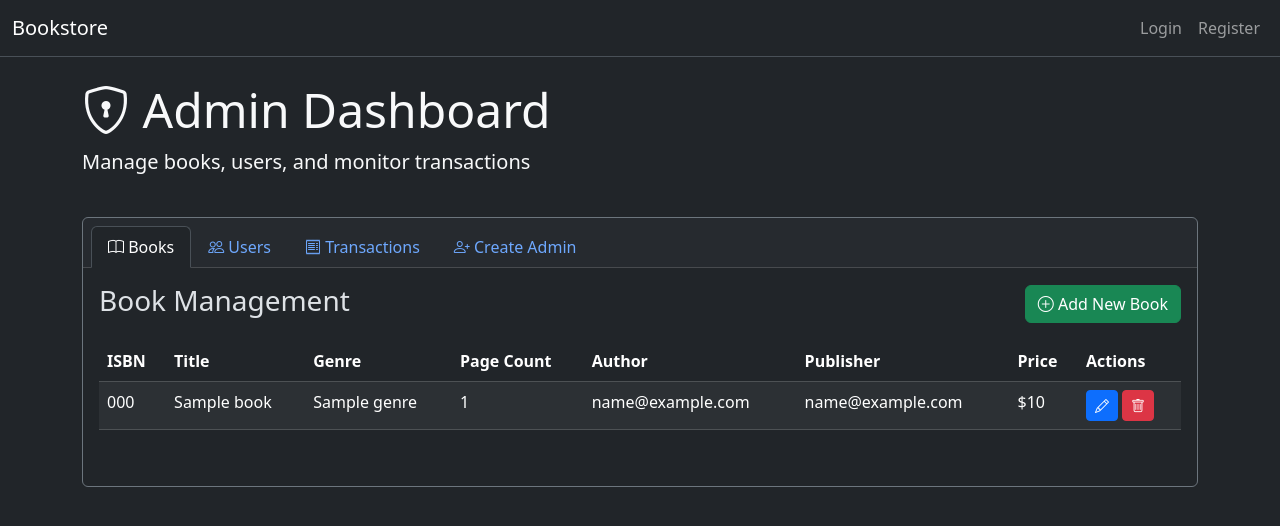
After one commit to ZBerritt/bookstore-db, a Flask app: template templates/admin.html in a window 1280 px wide. The commit adds this page. Shown: the top 526 px of the page. Run offline with Flask 3, Linux system fonts and the light colour scheme; the template is opened without the code that fills it: most values are stand-ins (such as "Sample title", 1, 10 or a date in 2020).

Commit message:
Create admin account and page

```diff
--- a/scripts/setup.sql
+++ b/scripts/setup.sql
@@ -27,16 +27,18 @@ CREATE TABLE IF NOT EXISTS Book_Author (
 );
 
 CREATE TABLE IF NOT EXISTS User (
-    ID INT AUTO_INCREMENT PRIMARY KEY,
+    ID INT PRIMARY KEY,
     Username VARCHAR(255) NOT NULL,
     Email VARCHAR(255) NOT NULL,
     Password VARCHAR(255) NOT NULL,
+    Role Enum("customer", "admin", "author", "publisher") NOT NULL DEFAULT "customer",
+    Status Enum("active", "inactive", "terminated") NOT NULL DEFAULT "active",
     Phone_Number VARCHAR(20),
     Address TEXT
 );
 
 CREATE TABLE IF NOT EXISTS Transaction (
-    ID INT AUTO_INCREMENT PRIMARY KEY,
+    ID INT PRIMARY KEY,
     Date DATE NOT NULL,
     Return_Date DATE,
     Price DECIMAL(10, 2) NOT NULL,
--- /dev/null
+++ b/templates/admin.html
@@ -0,0 +1,229 @@
+{% extends "base.html" %}
+
+{% block title %}Admin Dashboard{% endblock %}
+
+{% block content %}
+<div class="row mb-4">
+    <div class="col">
+        <h1 class="display-5"><i class="bi bi-shield-lock"></i> Admin Dashboard</h1>
+        <p class="lead">Manage books, users, and monitor transactions</p>
+    </div>
+</div>
+
+<div class="card bg-dark border border-secondary mb-4">
+    <div class="card-header">
+        <ul class="nav nav-tabs card-header-tabs" id="adminTabs" role="tablist">
+            <li class="nav-item" role="presentation">
+                <button class="nav-link active" id="books-tab" data-bs-toggle="tab" data-bs-target="#books" type="button" role="tab" aria-controls="books" aria-selected="true">
+                    <i class="bi bi-book"></i> Books
+                </button>
+            </li>
+            <li class="nav-item" role="presentation">
+                <button class="nav-link" id="users-tab" data-bs-toggle="tab" data-bs-target="#users" type="button" role="tab" aria-controls="users" aria-selected="false">
+                    <i class="bi bi-people"></i> Users
+                </button>
+            </li>
+            <li class="nav-item" role="presentation">
+                <button class="nav-link" id="transactions-tab" data-bs-toggle="tab" data-bs-target="#transactions" type="button" role="tab" aria-controls="transactions" aria-selected="false">
+                    <i class="bi bi-receipt"></i> Transactions
+                </button>
+            </li>
+            <li class="nav-item" role="presentation">
+                <button class="nav-link" id="new-admin-tab" data-bs-toggle="tab" data-bs-target="#new-admin" type="button" role="tab" aria-controls="new-admin" aria-selected="false">
+                    <i class="bi bi-person-plus"></i> Create Admin
+                </button>
+            </li>
+        </ul>
+    </div>
+
+    <div class="card-body">
+        <div class="tab-content" id="adminTabsContent">
+            <!-- Books Management Tab -->
+            <div class="tab-pane fade show active" id="books" role="tabpanel" aria-labelledby="books-tab">
+                <div class="row mb-4">
+                    <div class="col-md-12 mb-3">
+                        <div class="d-flex justify-content-between align-items-center">
+                            <h3>Book Management</h3>
+                            <button class="btn btn-success" data-bs-toggle="modal" data-bs-target="#addBookModal">
+                                <i class="bi bi-plus-circle"></i> Add New Book
+                            </button>
+                        </div>
+                    </div>
+
+                    <div class="col-md-12">
+                        <div class="table-responsive">
+                            <table class="table table-dark table-striped">
+                                <thead>
+                                    <tr>
+                                        <th>ISBN</th>
+                                        <th>Title</th>
+                                        <th>Genre</th>
+                                        <th>Page Count</th>
+                                        <th>Author</th>
+                                        <th>Publisher</th>
+                                        <th>Price</th>
+                                        <th>Actions</th>
+                                    </tr>
+                                </thead>
+                                <tbody>
+                                    {% for book in books %}
+                                    <tr>
+                                        <td>{{ book.ISBN }}</td>
+                                        <td>{{ book.Title }}</td>
+                                        <td>{{ book.Genre }}</td>
+                                        <td>{{ book.PageCount }}</td>
+                                        <td>{{ book.AuthorEmail }}</td>
+                                        <td>{{ book.PublisherEmail }}</td>
+                                        <td>${{ book.Price }}</td>
+                                        <td>
+                                            <button class="btn btn-sm btn-primary" data-bs-toggle="modal" data-bs-target="#editBookModal{{ book.id }}">
+                                                <i class="bi bi-pencil"></i>
+                                            </button>
+                                            <button class="btn btn-sm btn-danger" data-bs-toggle="modal" data-bs-target="#deleteBookModal{{ book.id }}">
+                                                <i class="bi bi-trash"></i>
+                                            </button>
+                                        </td>
+                                    </tr>
+
+                                    <!-- TODO: Edit Book Modal -->
+                                    <!-- TODO: Delete Book Modal -->
+                                    {% endfor %}
+                                </tbody>
+                            </table>
+                        </div>
+                    </div>
+                </div>
+            </div>
+
+                <!-- TODO: Add Book Popup -->
+
+            <!-- Users Management Tab -->
+            <div class="tab-pane fade" id="users" role="tabpanel" aria-labelledby="users-tab">
+                <div class="row mb-4">
+                    <div class="col-md-12 mb-3">
+                        <h3>User Management</h3>
+                    </div>
+
+                    <div class="col-md-12">
+                        <div class="table-responsive">
+                            <table class="table table-dark table-striped">
+                                <thead>
+                                    <tr>
+                                        <th>ID</th>
+                                        <th>Username</th>
+                                        <th>Email</th>
+                                        <th>Role</th>
+                                        <th>Status</th>
+                                        <th>Actions</th>
+                                    </tr>
+                                </thead>
+                                <tbody>
+                                    {% for user in users %}
+                                    <tr>
+                                        <td>{{ user.ID }}</td>
+                                        <td>{{ user.Username }}</td>
+                                        <td>{{ user.Email }}</td>
+                                        <td>{{ user.Role }}</td>
+                                        <td>{{ user.Status }}</td>
+                                        <td>
+                                            <button class="btn btn-sm btn-primary" data-bs-toggle="modal" data-bs-target="#editUserModal{{ user.id }}" {% if user.Role == 'admin' %}disabled{% endif %}>
+                                                <i class="bi bi-pencil"></i>
+                                            </button>
+                                            <button class="btn btn-sm btn-danger" data-bs-toggle="modal" data-bs-target="#deleteUserModal{{ user.id }}" {% if user.Role == 'admin' %}disabled{% endif %}>
+                                                <i class="bi bi-trash"></i>
+                                            </button>
+                                        </td>
+                                    </tr>
+
+                                    <!-- TODO: Add Edit Modal -->
+
+                                    <!-- TODO: Delete User Modal -->
+                                    {% endfor %}
+                                </tbody>
+                            </table>
+                        </div>
+                    </div>
+                </div>
+            </div>
+
+            <!-- Transactions Tab -->
+            <div class="tab-pane fade" id="transactions" role="tabpanel" aria-labelledby="transactions-tab">
+                <div class="row">
+                    <div class="col-md-12 mb-3">
+                        <h3>Transaction History</h3>
+                    </div>
+
+                    <div class="col-md-12">
+                        <div class="table-responsive">
+                            <table class="table table-dark table-striped">
+                                <thead>
+                                    <tr>
+                                        <th>ID</th>
+                                        <th>User</th>
+                                        <th>Date</th>
+                                        <th>Return Date</th>
+                                        <th>Total</th>
+                                    </tr>
+                                </thead>
+                                <tbody>
+                                    {% for transaction in transactions %}
+                                    <tr>
+                                        <td>{{ transaction.ID }}</td>
+                                        <td>{{ transaction.Username }}</td>
+                                        <td>{{ transaction.Date.strftime('%Y-%m-%d %H:%M') }}</td>
+                                        <td>{{ transaction.Return_Date }}</td>
+                                        <td>${{ transaction.Price }}</td>
+                                    </tr>
+                                    {% endfor %}
+                                </tbody>
+                            </table>
+                        </div>
+                    </div>
+                </div>
+            </div>
+
+            <!-- Create Admin Tab -->
+            <div class="tab-pane fade" id="new-admin" role="tabpanel" aria-labelledby="new-admin-tab">
+                <div class="row">
+                    <div class="col-md-8 mx-auto">
+                        <div class="card bg-dark border border-secondary">
+                            <div class="card-header">
+                                <h3>Create New Admin Account</h3>
+                            </div>
+                            <div class="card-body">
+                                <form action="/admin/create_admin" method="POST">
+                                    <div class="mb-3">
+                                        <label for="adminUsername" class="form-label">Username</label>
+                                        <input type="text" class="form-control" id="adminUsername" name="username" required>
+                                    </div>
+                                    <div class="mb-3">
+                                        <label for="adminEmail" class="form-label">Email</label>
+                                        <input type="email" class="form-control" id="adminEmail" name="email" required>
+                                    </div>
+                                    <div class="mb-3">
+                                        <label for="adminPassword" class="form-label">Password</label>
+                                        <input type="password" class="form-control" id="adminPassword" name="password" required>
+                                    </div>
+                                    <div class="mb-3">
+                                        <label for="adminConfirmPassword" class="form-label">Confirm Password</label>
+                                        <input type="password" class="form-control" id="adminConfirmPassword" name="confirm_password" required>
+                                    </div>
+                                    <div class="form-check mb-3">
+                                        <input class="form-check-input" type="checkbox" id="adminConfirm" name="admin_confirm" required>
+                                        <label class="form-check-label" for="adminConfirm">
+                                            I confirm this account should have full administrative privileges
+                                        </label>
+                                    </div>
+                                    <div class="d-grid">
+                                        <button type="submit" class="btn btn-danger">Create Admin Account</button>
+                                    </div>
+                                </form>
+                            </div>
+                        </div>
+                    </div>
+                </div>
+            </div>
+        </div>
+    </div>
+</div>
+{% endblock %}
--- a/templates/base.html
+++ b/templates/base.html
@@ -32,7 +32,14 @@
                             </a>
                             <ul class="dropdown-menu dropdown-menu-end" aria-labelledby="accountDropdown">
                                 <li><a class="dropdown-item" href="/logout">Logout</a></li>
-                                <li><a class="dropdown-item" href="/delete">Delete Account</a></li>
+                                {% if session.role == 'admin' %}
+                                    <li><a class="dropdown-item" href="/admin"><i class="bi bi-shield-lock"></i> Admin</a></li>
+                                {% elif session.role == 'author' %}
+                                    <li><a class="dropdown-item" href="/author">Author</a></li>
+                                {% else %}
+                                    <li><a class="dropdown-item" href="/delete">Delete Account</a></li>
+                                {% endif %}
+
                             </ul>
                         </li>
                     </ul>
```
Also changed, not shown: database.py (+65 -11 lines), router.py (+14 -10 lines), scripts/sample-data.sql (+7 -2 lines).
